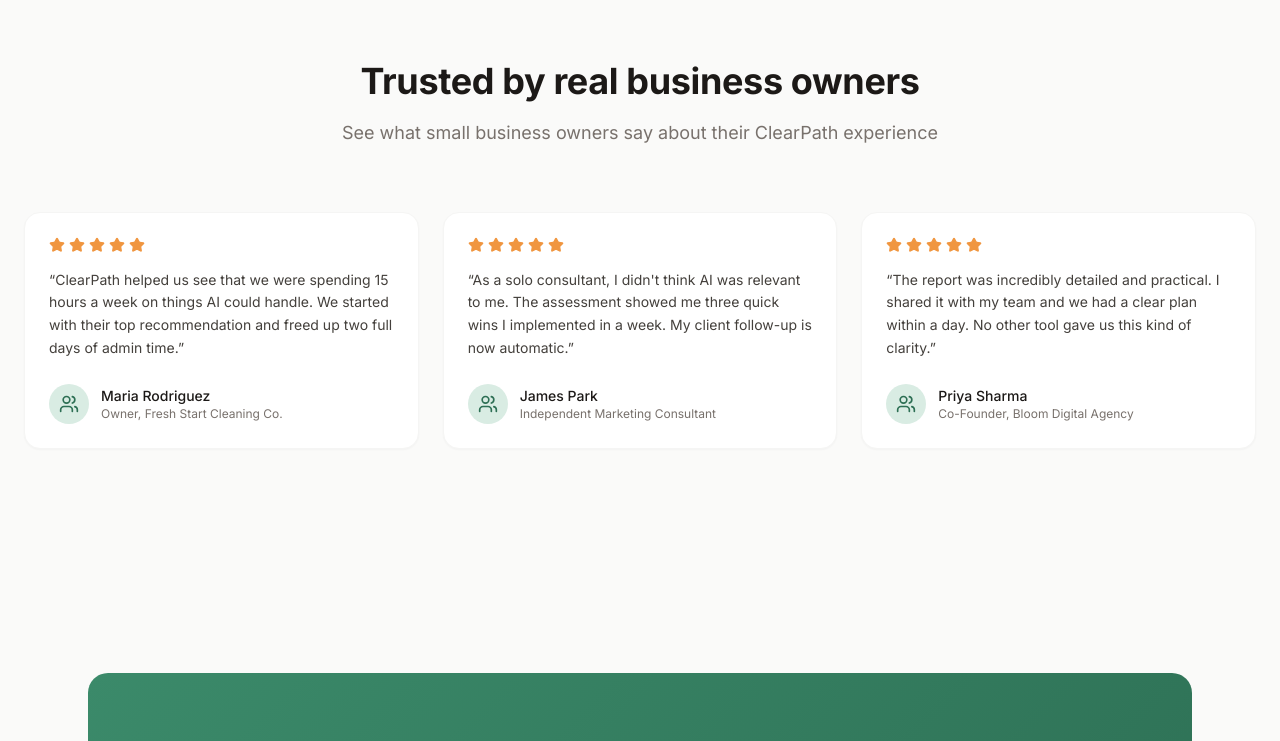
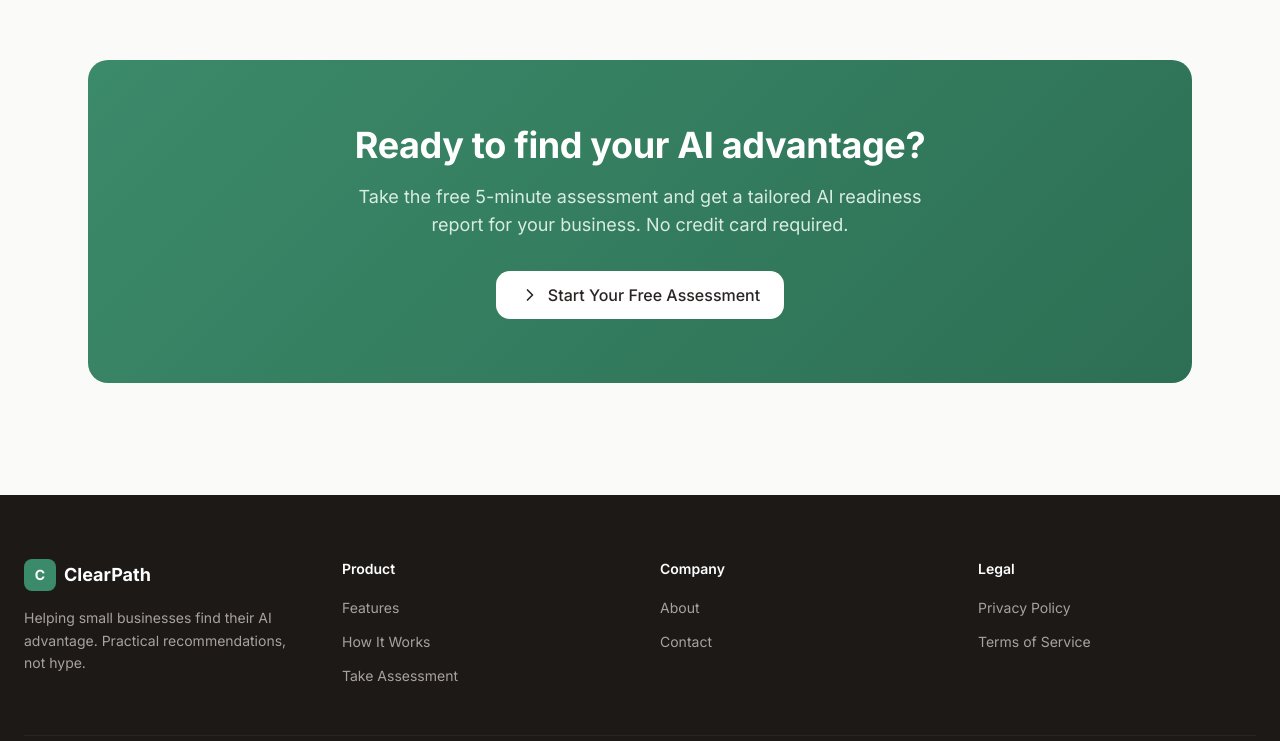
Before and after one commit to MartinLam12/ClearPath, a Next.js app: page / in a window 1280 px wide. Shown: the part 3135-3876 px from the top of the page. Built offline with nearby package versions, Linux system fonts and the light colour scheme; no server answers.

Commit message:
minor ui changes

```diff
--- a/src/app/page.tsx
+++ b/src/app/page.tsx
@@ -8,9 +8,7 @@ import {
   Lightbulb,
   Target,
   TrendingUp,
-  Users,
   Zap,
-  Star,
   Shield,
   ChevronRight,
 } from "lucide-react";
@@ -23,7 +21,6 @@ export default function LandingPage() {
       <FeaturesSection />
       <HowItWorksSection />
       <ResultsPreview />
-      <TestimonialsSection />
       <CTASection />
     </div>
   );
@@ -330,77 +327,6 @@ function ResultsPreview() {
   );
 }
 
-function TestimonialsSection() {
-  const testimonials = [
-    {
-      quote:
-        "ClearPath helped us see that we were spending 15 hours a week on things AI could handle. We started with their top recommendation and freed up two full days of admin time.",
-      name: "Maria Rodriguez",
-      role: "Owner, Fresh Start Cleaning Co.",
-      rating: 5,
-    },
-    {
-      quote:
-        "As a solo consultant, I didn't think AI was relevant to me. The assessment showed me three quick wins I implemented in a week. My client follow-up is now automatic.",
-      name: "James Park",
-      role: "Independent Marketing Consultant",
-      rating: 5,
-    },
-    {
-      quote:
-        "The report was incredibly detailed and practical. I shared it with my team and we had a clear plan within a day. No other tool gave us this kind of clarity.",
-      name: "Priya Sharma",
-      role: "Co-Founder, Bloom Digital Agency",
-      rating: 5,
-    },
-  ];
-
-  return (
-    <section id="testimonials" className="py-20 md:py-28 bg-surface-50">
-      <div className="container-wide">
-        <div className="text-center max-w-2xl mx-auto mb-16">
-          <h2 className="text-3xl md:text-display-md font-bold text-surface-900 mb-4">
-            Trusted by real business owners
-          </h2>
-          <p className="text-body-lg text-surface-500">
-            See what small business owners say about their ClearPath experience
-          </p>
-        </div>
-
-        <div className="grid grid-cols-1 md:grid-cols-3 gap-6">
-          {testimonials.map((t) => (
-            <div
-              key={t.name}
-              className="p-6 rounded-2xl bg-white border border-surface-100 shadow-soft-xs"
-            >
-              <div className="flex gap-1 mb-4">
-                {Array.from({ length: t.rating }).map((_, i) => (
-                  <Star
-                    key={i}
-                    className="w-4 h-4 fill-accent-400 text-accent-400"
-                  />
-                ))}
-              </div>
-              <p className="text-surface-700 text-sm leading-relaxed mb-6">
-                &ldquo;{t.quote}&rdquo;
-              </p>
-              <div className="flex items-center gap-3">
-                <div className="w-10 h-10 rounded-full bg-brand-100 flex items-center justify-center">
-                  <Users className="w-5 h-5 text-brand-600" />
-                </div>
-                <div>
-                  <p className="text-sm font-medium text-surface-900">{t.name}</p>
-                  <p className="text-xs text-surface-500">{t.role}</p>
-                </div>
-              </div>
-            </div>
-          ))}
-        </div>
-      </div>
-    </section>
-  );
-}
-
 function CTASection() {
   return (
     <section className="py-20 md:py-28">
```
Also changed, not shown: 1 other file (tests, documents, lock files or other folders).
